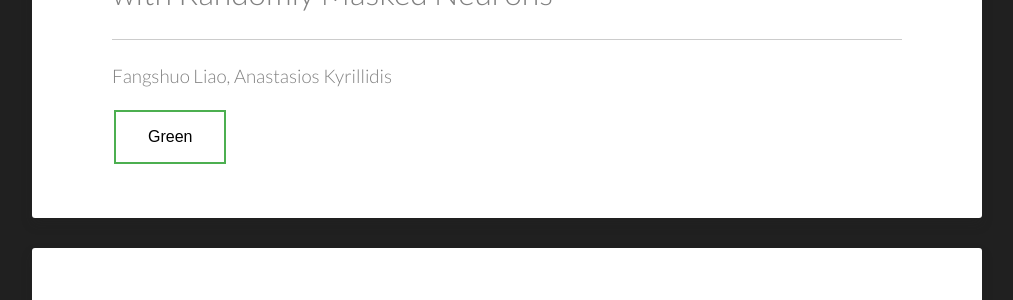
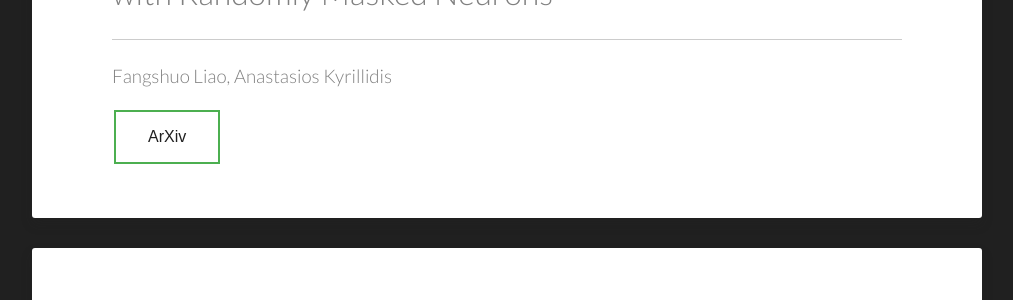
Before and after one commit to JasperLiao/JasperLiao.github.io, a Jekyll site: the page built from publications/index.html, in a window 1280 px wide. Shown: the part 357-657 px from the top of the page, without its empty margins (133-1146 px from the left). Built offline with Jekyll 4.4.1, drawn with Linux system fonts in a browser that asks for light colours.

Commit message:
test link in button

```diff
--- a/publications/index.html
+++ b/publications/index.html
@@ -63,7 +63,7 @@ title: Publications
                 {% endunless %}
             {% endfor %}
         </ul> -->
-        <button class="button button1">Green</button>
+        <button class="button button1"><a href="https://arxiv.org/abs/2112.02668">ArXiv</a></button>
 
 
 
```
